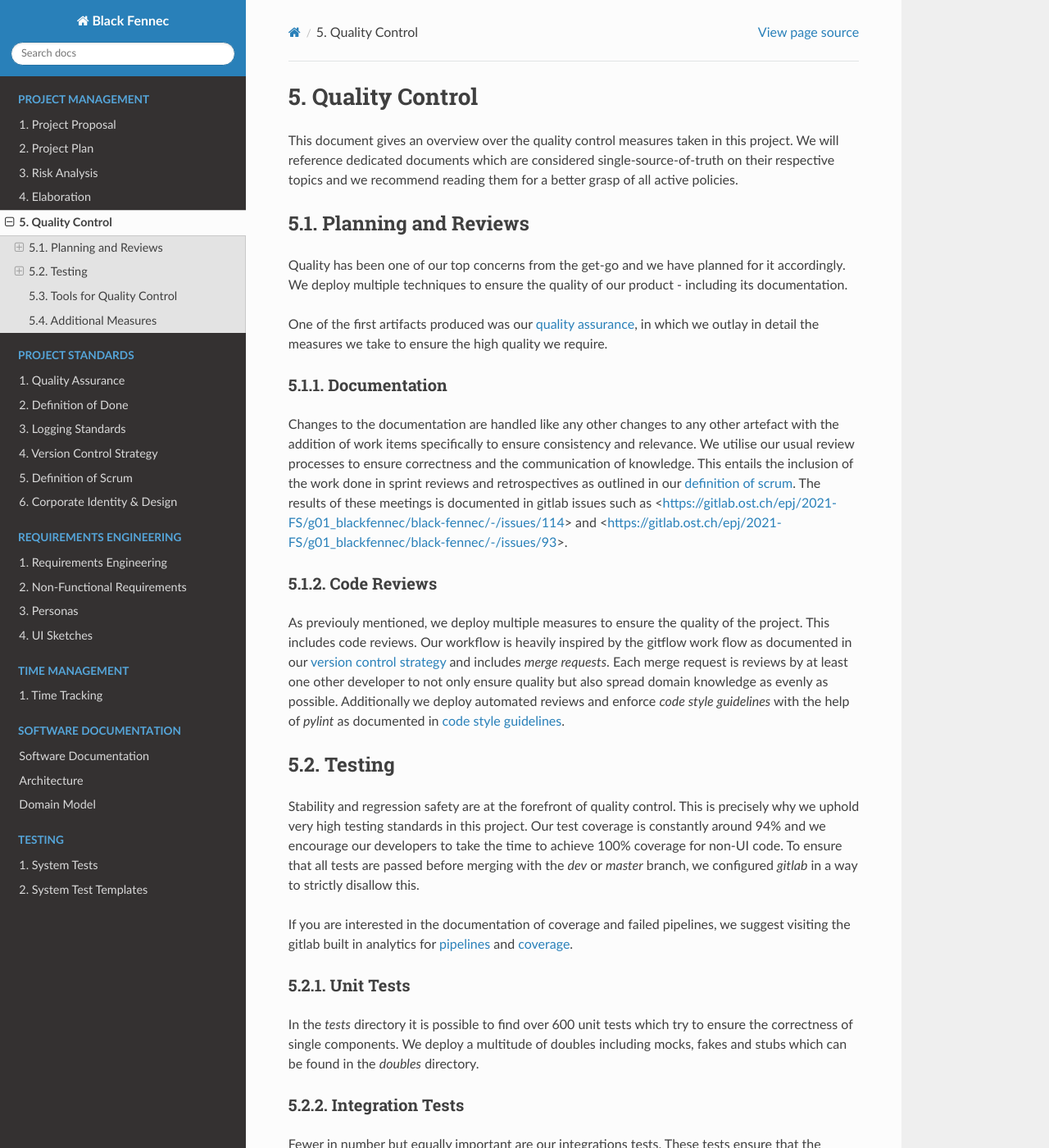
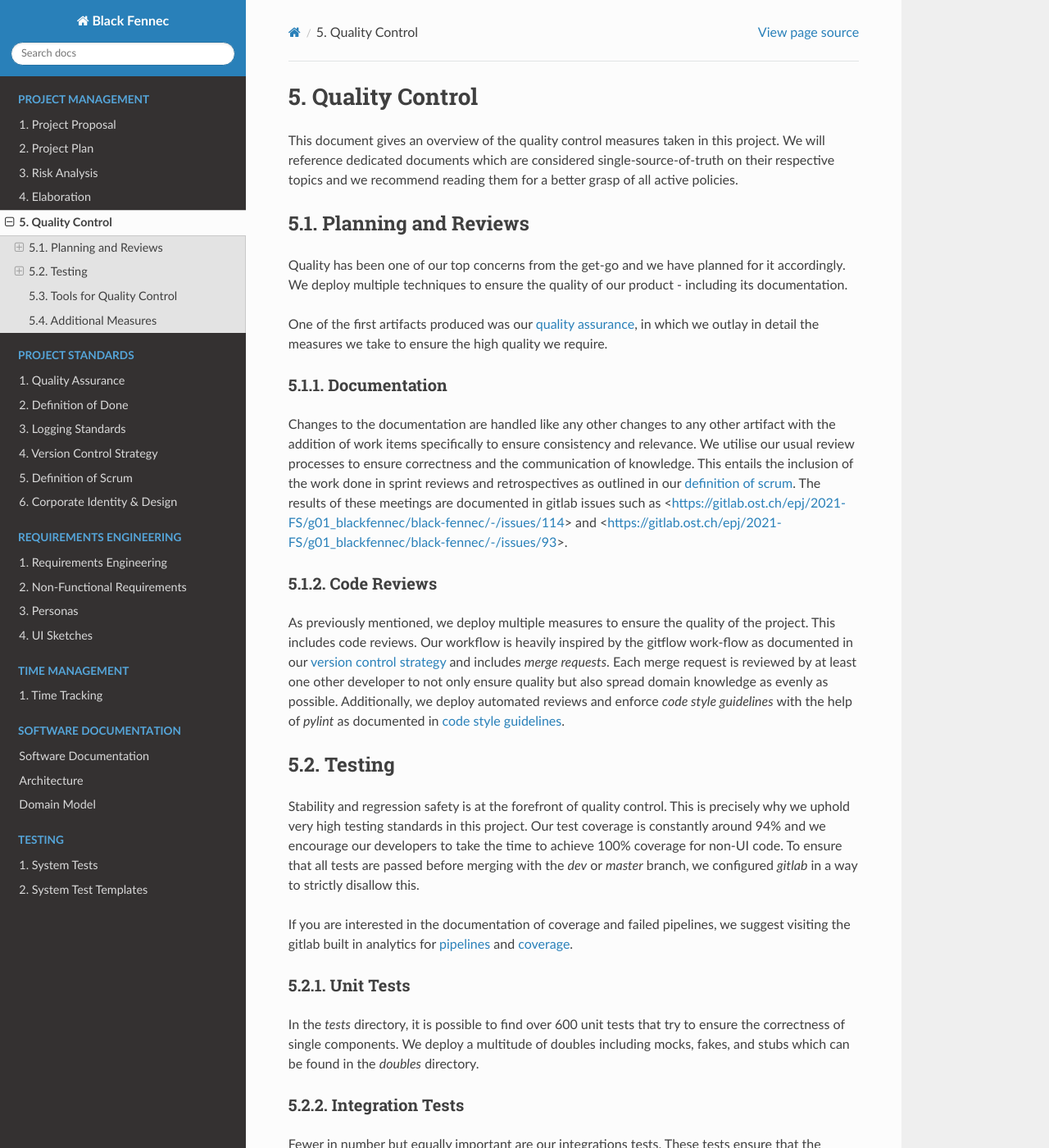
Before and after one commit to blackfennec-org/blackfennec, a Sphinx documentation site: the page built from docs/source/project_management/quality_control.rst, in a window 1280 px wide and 1400 px high. Shown: the whole window at 82% size. Built offline with Sphinx 7.4.7 and the Read the Docs theme 2.0.0, drawn with Linux system fonts in a browser that asks for light colours; pages that are not in the unit, such as notebooks, are missing from menus; some of the changed text lies outside the part shown.

Commit message:
Update quality_control.rst

```diff
--- a/docs/source/project_management/quality_control.rst
+++ b/docs/source/project_management/quality_control.rst
@@ -1,7 +1,7 @@
 ***************
 Quality Control
 ***************
-This document gives an overview over the quality control measures taken in this project. We will reference dedicated documents which are considered single-source-of-truth on their respective topics and we recommend reading them for a better grasp of all active policies.
+This document gives an overview of the quality control measures taken in this project. We will reference dedicated documents which are considered single-source-of-truth on their respective topics and we recommend reading them for a better grasp of all active policies.
 
 Planning and Reviews
 ====================
@@ -11,22 +11,22 @@ One of the first artifacts produced was our :ref:`quality assurance <Quality Ass
 
 Documentation
 -------------
-Changes to the documentation are handled like any other changes to any other artefact with the addition of work items specifically to ensure consistency and relevance. We utilise our usual review processes to ensure correctness and the communication of knowledge. This entails the inclusion of the work done in sprint reviews and retrospectives as outlined in our :ref:`definition of scrum <Definition of Scrum>`. The results of these meetings is documented in gitlab issues such as <https://gitlab.ost.ch/epj/2021-FS/g01_blackfennec/black-fennec/-/issues/114> and <https://gitlab.ost.ch/epj/2021-FS/g01_blackfennec/black-fennec/-/issues/93>.
+Changes to the documentation are handled like any other changes to any other artifact with the addition of work items specifically to ensure consistency and relevance. We utilise our usual review processes to ensure correctness and the communication of knowledge. This entails the inclusion of the work done in sprint reviews and retrospectives as outlined in our :ref:`definition of scrum <Definition of Scrum>`. The results of these meetings are documented in gitlab issues such as <https://gitlab.ost.ch/epj/2021-FS/g01_blackfennec/black-fennec/-/issues/114> and <https://gitlab.ost.ch/epj/2021-FS/g01_blackfennec/black-fennec/-/issues/93>.
 
 Code Reviews
 ------------
-As previouly mentioned, we deploy multiple measures to ensure the quality of the project. This includes code reviews. Our workflow is heavily inspired by the gitflow work flow as documented in our :ref:`version control strategy <Version Control Strategy>` and includes `merge requests`. Each merge request is reviews by at least one other developer to not only ensure quality but also spread domain knowledge as evenly as possible. Additionally we deploy automated reviews and enforce `code style guidelines` with the help of `pylint` as documented in :ref:`code style guidelines <Code Style Guidelines>`.
+As previously mentioned, we deploy multiple measures to ensure the quality of the project. This includes code reviews. Our workflow is heavily inspired by the gitflow work-flow as documented in our :ref:`version control strategy <Version Control Strategy>` and includes `merge requests`. Each merge request is reviewed by at least one other developer to not only ensure quality but also spread domain knowledge as evenly as possible. Additionally, we deploy automated reviews and enforce `code style guidelines` with the help of `pylint` as documented in :ref:`code style guidelines <Code Style Guidelines>`.
 
 Testing
 =======
-Stability and regression safety are at the forefront of quality control. This is precisely why we uphold very high testing standards in this project. Our test coverage is constantly around 94% and we encourage our developers to take the time to achieve 100% coverage for non-UI code. To ensure that all tests are passed before merging with the `dev` or `master` branch, we configured `gitlab` in a way to strictly disallow this.
+Stability and regression safety is at the forefront of quality control. This is precisely why we uphold very high testing standards in this project. Our test coverage is constantly around 94% and we encourage our developers to take the time to achieve 100% coverage for non-UI code. To ensure that all tests are passed before merging with the `dev` or `master` branch, we configured `gitlab` in a way to strictly disallow this.
 
 If you are interested in the documentation of coverage and failed pipelines, we suggest visiting the gitlab built in analytics for `pipelines <https://gitlab.ost.ch/epj/2021-FS/g01_blackfennec/black-fennec/-/pipelines/charts>`_ and `coverage <https://gitlab.ost.ch/epj/2021-FS/g01_blackfennec/black-fennec/-/graphs/dev/charts>`_.
 
 
 Unit Tests
 ----------
-In the `tests` directory it is possible to find over 600 unit tests which try to ensure the correctness of single components. We deploy a multitude of doubles including mocks, fakes and stubs which can be found in the `doubles` directory.
+In the `tests` directory, it is possible to find over 600 unit tests that try to ensure the correctness of single components. We deploy a multitude of doubles including mocks, fakes, and stubs which can be found in the `doubles` directory.
 
 Integration Tests
 -----------------
@@ -34,7 +34,7 @@ Fewer in number but equally important are our integrations tests. These tests en
 
 System Tests
 ------------
-The highest level of testing we conduct are system tests. As they are time consuming in their execution, we restrain from utilising this tool for every merge request. However we do execute them before publishing a new release. The templates can found :ref:`here <System Test Templates>` and the protocols :ref:`here <System Tests>`.
+The highest level of testing we conduct are system tests. As they are time-consuming in their execution, we restrain from utilising this tool for every merge request. However, we do execute them before publishing a new release. The templates can found :ref:`here <System Test Templates>` and the protocols :ref:`here <System Tests>`.
 
 Tools for Quality Control
 =========================
@@ -42,4 +42,4 @@ As mentioned before, we have integrated tools in our continuous integration work
 
 Additional Measures
 ===================
-Besides functional requirements we also test non-functional requirements in our System Tests, including performance and usability tests. However the subject of performance was not one of our main concerns as we develop a single user desktop application. Usability on the other hand was addressed with the creation of a dedicated role in the team and even a persona named :ref:`Matthew`. Early and interactive UI sketches also guided and accelerated the process. Additionally, we developed a :ref:`definition of done <Definition of Done>`, :ref:`logging standards <Logging Standards>` and :ref:`corporate identity & design <Corporate Identity & Design>`.
+Besides functional requirements, we also test non-functional requirements in our System Tests, including performance and usability tests. However, the subject of performance was not one of our main concerns as we develop a single-user desktop application. Usability on the other hand was addressed with the creation of a dedicated role in the team and even a persona named :ref:`Matthew`. Early and interactive UI sketches also guided and accelerated the process. Additionally, we developed a :ref:`definition of done <Definition of Done>`, :ref:`logging standards <Logging Standards>` and :ref:`corporate identity & design <Corporate Identity & Design>`.
```
